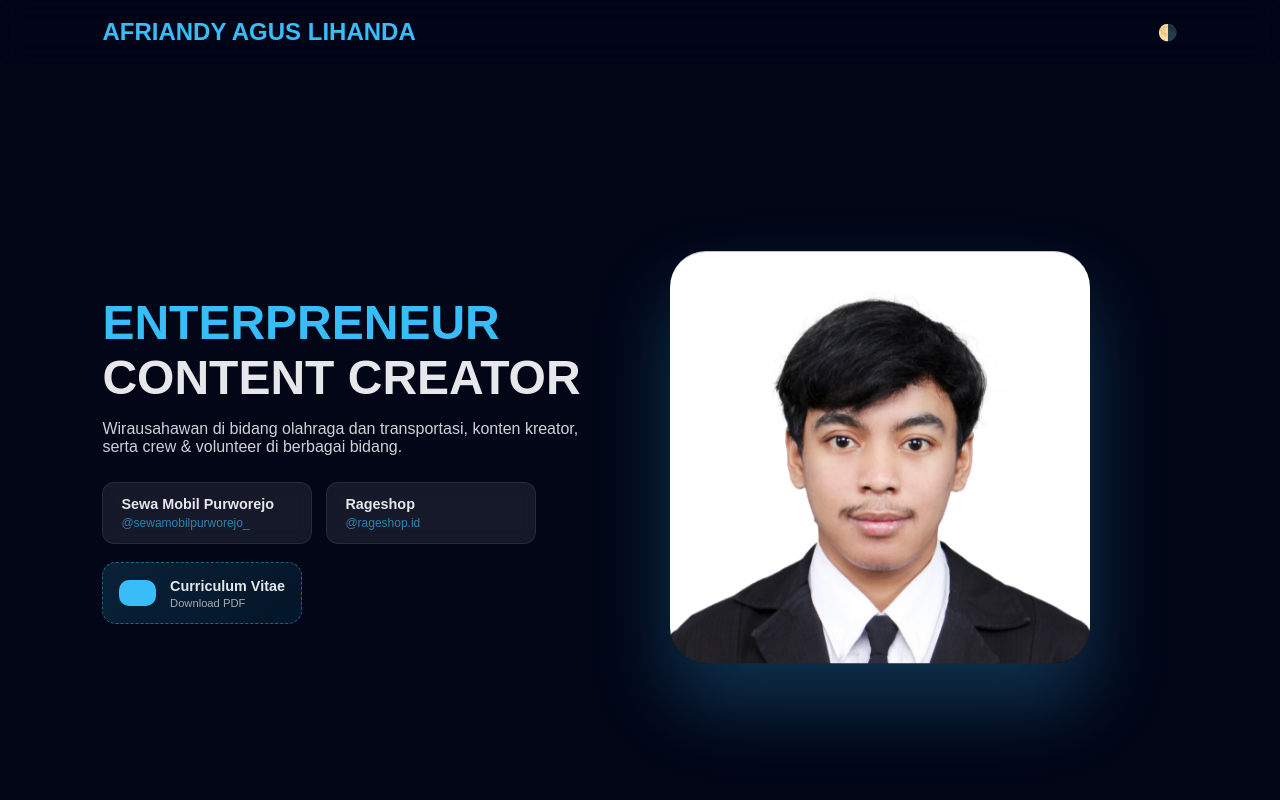
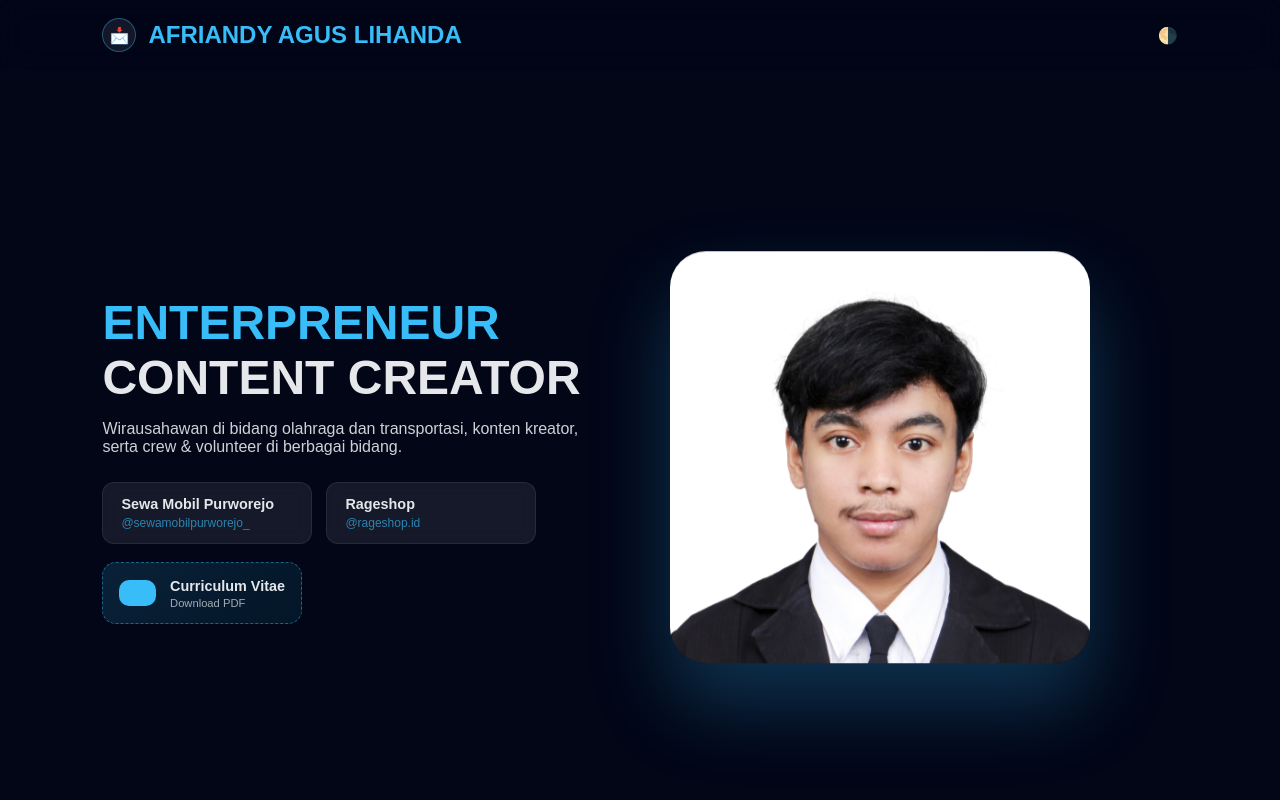
Before and after one commit to afriandyaguslihanda/Lebihlanjut, a plain HTML site: page index.html in a window 1280 px wide. Shown: the top 800 px of the page. Drawn offline with Linux system fonts and the light colour scheme.

Commit message:
Add navigation section with mail icon and styling

```diff
--- a/index.html
+++ b/index.html
@@ -46,6 +46,36 @@ nav h1{color:var(--primary)}
 nav ul{display:flex;gap:25px;list-style:none}
 nav a{color:var(--text);text-decoration:none}
 .toggle{cursor:pointer}
+
+.nav-left{
+  display:flex;
+  align-items:center;
+  gap:12px;
+}
+
+.mail-icon{
+  width:34px;
+  height:34px;
+  display:flex;
+  align-items:center;
+  justify-content:center;
+  border-radius:50%;
+  background:var(--glass);
+  color:var(--primary);
+  text-decoration:none;
+  font-size:1rem;
+  border:1px solid rgba(56,189,248,.4);
+  backdrop-filter:blur(10px);
+  transition:.3s;
+}
+
+.mail-icon:hover{
+  background:linear-gradient(135deg,#38bdf8,#22d3ee);
+  color:#020617;
+  transform:translateY(-2px) scale(1.08);
+  box-shadow:0 10px 25px rgba(56,189,248,.45);
+}
+
 
 /* HERO */
 .hero{
@@ -315,12 +345,20 @@ footer{text-align:center;padding:40px;opacity:.6}
 <body>
 
 <nav>
-  <h1>AFRIANDY AGUS LIHANDA</h1>
-  <ul>
+  <div class="nav-left">
+    <a href="mailto:Afriandyaguslihanda@gmail.com?subject=Kerja%20Sama%20Afriandy"
+       class="mail-icon"
+       aria-label="Email for collaboration">
+      📩
+    </a>
+    <h1>AFRIANDY AGUS LIHANDA</h1>
+  </div>
 
-  </ul>
+  <ul></ul>
+
   <div class="toggle" onclick="toggleMode()">🌗</div>
 </nav>
+
 
 <!-- HERO -->
 <div class="hero">
```
